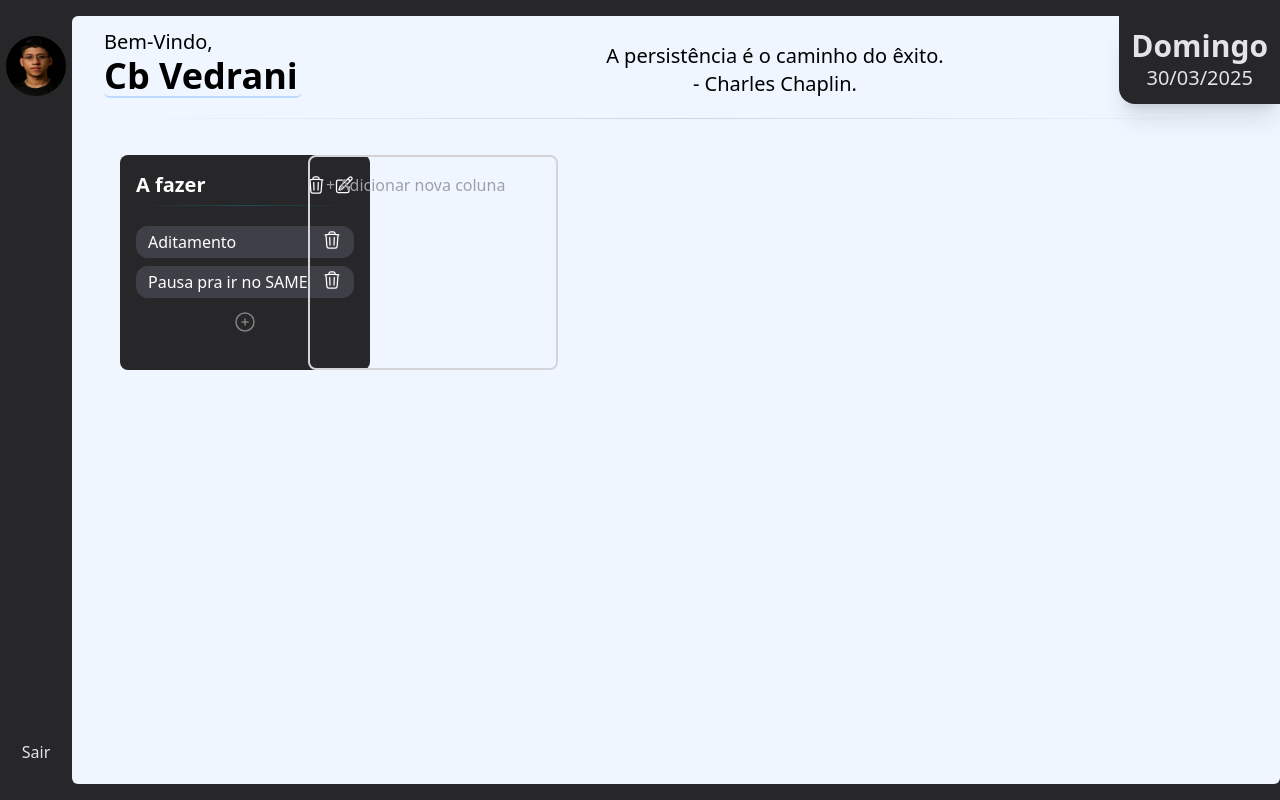
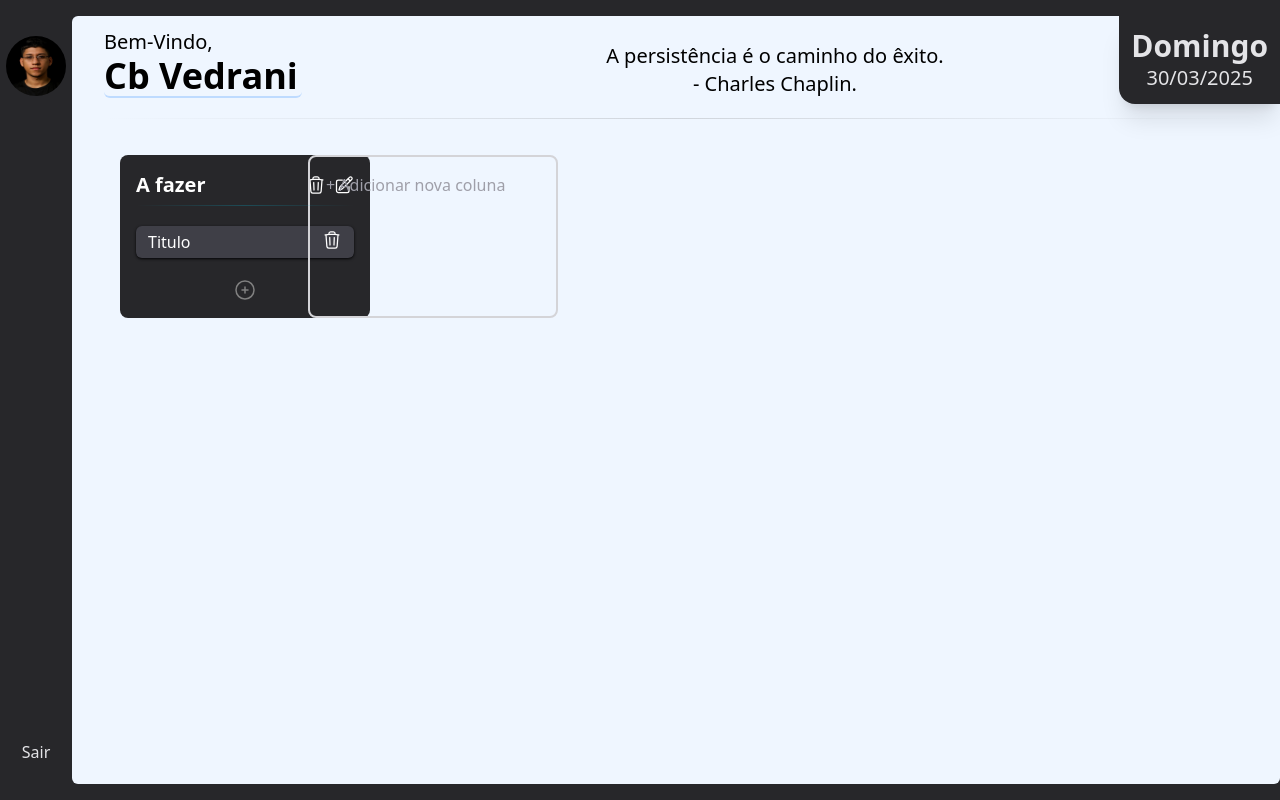
Before and after one commit to Dev-Vedrani/OrganizaMais, a Next.js app: page / in a window 1280 px wide. Built offline with nearby package versions, Linux system fonts and the light colour scheme.

Commit message:
Refact: code improvements

```diff
--- /dev/null
+++ b/src/app/Components/Icons/AddIcon.tsx
@@ -0,0 +1,18 @@
+export const AddIcon = () => {
+  return (
+    <svg
+      xmlns="http://www.w3.org/2000/svg"
+      fill="none"
+      viewBox="0 0 24 24"
+      strokeWidth={1.5}
+      stroke="gray"
+      className="size-6"
+    >
+      <path
+        strokeLinecap="round"
+        strokeLinejoin="round"
+        d="M12 9v6m3-3H9m12 0a9 9 0 1 1-18 0 9 9 0 0 1 18 0Z"
+      />
+    </svg>
+  );
+};
--- /dev/null
+++ b/src/app/Components/Icons/EditIcon.tsx
@@ -0,0 +1,18 @@
+export const EditIcon = () => {
+  return (
+    <svg
+      xmlns="http://www.w3.org/2000/svg"
+      fill="none"
+      viewBox="0 0 24 24"
+      strokeWidth={1.5}
+      stroke="currentColor"
+      className="size-5"
+    >
+      <path
+        strokeLinecap="round"
+        strokeLinejoin="round"
+        d="m16.862 4.487 1.687-1.688a1.875 1.875 0 1 1 2.652 2.652L10.582 16.07a4.5 4.5 0 0 1-1.897 1.13L6 18l.8-2.685a4.5 4.5 0 0 1 1.13-1.897l8.932-8.931Zm0 0L19.5 7.125M18 14v4.75A2.25 2.25 0 0 1 15.75 21H5.25A2.25 2.25 0 0 1 3 18.75V8.25A2.25 2.25 0 0 1 5.25 6H10"
+      />
+    </svg>
+  );
+};
--- /dev/null
+++ b/src/app/Components/Icons/TrashIcon.tsx
@@ -0,0 +1,18 @@
+export const TrashIcon = () => {
+  return (
+    <svg
+      xmlns="http://www.w3.org/2000/svg"
+      fill="none"
+      viewBox="0 0 24 24"
+      strokeWidth={1.5}
+      stroke="currentColor"
+      className="size-5"
+    >
+      <path
+        strokeLinecap="round"
+        strokeLinejoin="round"
+        d="m14.74 9-.346 9m-4.788 0L9.26 9m9.968-3.21c.342.052.682.107 1.022.166m-1.022-.165L18.16 19.673a2.25 2.25 0 0 1-2.244 2.077H8.084a2.25 2.25 0 0 1-2.244-2.077L4.772 5.79m14.456 0a48.108 48.108 0 0 0-3.478-.397m-12 .562c.34-.059.68-.114 1.022-.165m0 0a48.11 48.11 0 0 1 3.478-.397m7.5 0v-.916c0-1.18-.91-2.164-2.09-2.201a51.964 51.964 0 0 0-3.32 0c-1.18.037-2.09 1.022-2.09 2.201v.916m7.5 0a48.667 48.667 0 0 0-7.5 0"
+      />
+    </svg>
+  );
+};
--- a/src/app/Components/Tasks/AddColumn.tsx
+++ /dev/null
@@ -1,7 +0,0 @@
-export const AddColumn = () => {
-  return (
-    <button className="relative inline-flex items-center justify-center p-0.5 mb-2 me-2 overflow-hidden text-sm font-medium text-gray-900 rounded-lg group bg-gradient-to-br from-cyan-500 to-blue-500 group-hover:from-cyan-500 group-hover:to-blue-500 hover:text-white dark:text-white focus:ring-4 focus:outline-none focus:ring-cyan-200 dark:focus:ring-cyan-800">
-      oi
-    </button>
-  );
-};
--- /dev/null
+++ b/src/app/Components/Tasks/NewTask.tsx
@@ -0,0 +1,16 @@
+import { TrashIcon } from "../Icons/TrashIcon";
+
+export const NewTask = () => {
+  return (
+    <div className="my-5 flex flex-col gap-3">
+      <div className="flex flex-col">
+        <ul className="space-y-2">
+          <div className="flex flex-row justify-between shadow-sm shadow-zinc-950 bg-zinc-700 py-1 px-3 rounded-md cursor-grabbing hover:bg-zinc-600">
+            <li>Titulo</li>
+            <TrashIcon />
+          </div>
+        </ul>
+      </div>
+    </div>
+  );
+};
--- a/src/app/Components/Tasks/Tasks.tsx
+++ b/src/app/Components/Tasks/Tasks.tsx
@@ -1,100 +1,18 @@
+import { AddIcon } from "../Icons/AddIcon";
+import { NewTask } from "./NewTask";
+import { TitleColumn } from "./TitleColumn";
+
 export const TaskComponent = () => {
   return (
     <div className="grid grid-cols-1 sm:grid-cols-2 md:grid-cols-3 lg:grid-cols-4 xl:grid-cols-6 gap-4 p-4">
-      <div className="min-w-[250px] max-w-[350px] cursor-pointer rounded-lg bg-zinc-800 text-white p-4 hover:ring-2 hover:ring-cyan-200">
-        <div className="flex flex-row justify-between items-center ">
-          <div>
-            <span className="font-semibold text-xl">A fazer</span>
-          </div>
-          <div className="flex flex-row space-x-2">
-            <svg
-              xmlns="http://www.w3.org/2000/svg"
-              fill="none"
-              viewBox="0 0 24 24"
-              strokeWidth={1.5}
-              stroke="currentColor"
-              className="size-5"
-            >
-              <path
-                strokeLinecap="round"
-                strokeLinejoin="round"
-                d="m14.74 9-.346 9m-4.788 0L9.26 9m9.968-3.21c.342.052.682.107 1.022.166m-1.022-.165L18.16 19.673a2.25 2.25 0 0 1-2.244 2.077H8.084a2.25 2.25 0 0 1-2.244-2.077L4.772 5.79m14.456 0a48.108 48.108 0 0 0-3.478-.397m-12 .562c.34-.059.68-.114 1.022-.165m0 0a48.11 48.11 0 0 1 3.478-.397m7.5 0v-.916c0-1.18-.91-2.164-2.09-2.201a51.964 51.964 0 0 0-3.32 0c-1.18.037-2.09 1.022-2.09 2.201v.916m7.5 0a48.667 48.667 0 0 0-7.5 0"
-              />
-            </svg>
-            <svg
-              xmlns="http://www.w3.org/2000/svg"
-              fill="none"
-              viewBox="0 0 24 24"
-              strokeWidth={1.5}
-              stroke="currentColor"
-              className="size-5"
-            >
-              <path
-                strokeLinecap="round"
-                strokeLinejoin="round"
-                d="m16.862 4.487 1.687-1.688a1.875 1.875 0 1 1 2.652 2.652L10.582 16.07a4.5 4.5 0 0 1-1.897 1.13L6 18l.8-2.685a4.5 4.5 0 0 1 1.13-1.897l8.932-8.931Zm0 0L19.5 7.125M18 14v4.75A2.25 2.25 0 0 1 15.75 21H5.25A2.25 2.25 0 0 1 3 18.75V8.25A2.25 2.25 0 0 1 5.25 6H10"
-              />
-            </svg>
-          </div>
-        </div>
+      <div className="min-w-[250px] max-w-[350px] rounded-lg bg-zinc-800 text-white p-4 hover:ring-2 hover:ring-cyan-200">
+        <TitleColumn />
         <hr className="my-1.5 h-px border-t-0 bg-transparent bg-gradient-to-r from-transparent via-cyan-500 to-transparent opacity-25 dark:via-cyan-400" />
-        <div className="my-5 flex flex-col gap-3">
-          <div className="flex flex-col">
-            <ul className="space-y-2">
-              <div className="flex flex-row justify-between bg-zinc-700 py-1 px-3 rounded-xl">
-                <li>Aditamento</li>
-                <svg
-                  xmlns="http://www.w3.org/2000/svg"
-                  fill="none"
-                  viewBox="0 0 24 24"
-                  strokeWidth={1.5}
-                  stroke="currentColor"
-                  className="size-5"
-                >
-                  <path
-                    strokeLinecap="round"
-                    strokeLinejoin="round"
-                    d="m14.74 9-.346 9m-4.788 0L9.26 9m9.968-3.21c.342.052.682.107 1.022.166m-1.022-.165L18.16 19.673a2.25 2.25 0 0 1-2.244 2.077H8.084a2.25 2.25 0 0 1-2.244-2.077L4.772 5.79m14.456 0a48.108 48.108 0 0 0-3.478-.397m-12 .562c.34-.059.68-.114 1.022-.165m0 0a48.11 48.11 0 0 1 3.478-.397m7.5 0v-.916c0-1.18-.91-2.164-2.09-2.201a51.964 51.964 0 0 0-3.32 0c-1.18.037-2.09 1.022-2.09 2.201v.916m7.5 0a48.667 48.667 0 0 0-7.5 0"
-                  />
-                </svg>
-              </div>
-              <div className="flex flex-row justify-between bg-zinc-700 py-1 px-3 rounded-xl">
-                <li>Pausa pra ir no SAME</li>
-                <svg
-                  xmlns="http://www.w3.org/2000/svg"
-                  fill="none"
-                  viewBox="0 0 24 24"
-                  strokeWidth={1.5}
-                  stroke="currentColor"
-                  className="size-5"
-                >
-                  <path
-                    strokeLinecap="round"
-                    strokeLinejoin="round"
-                    d="m14.74 9-.346 9m-4.788 0L9.26 9m9.968-3.21c.342.052.682.107 1.022.166m-1.022-.165L18.16 19.673a2.25 2.25 0 0 1-2.244 2.077H8.084a2.25 2.25 0 0 1-2.244-2.077L4.772 5.79m14.456 0a48.108 48.108 0 0 0-3.478-.397m-12 .562c.34-.059.68-.114 1.022-.165m0 0a48.11 48.11 0 0 1 3.478-.397m7.5 0v-.916c0-1.18-.91-2.164-2.09-2.201a51.964 51.964 0 0 0-3.32 0c-1.18.037-2.09 1.022-2.09 2.201v.916m7.5 0a48.667 48.667 0 0 0-7.5 0"
-                  />
-                </svg>
-              </div>
-            </ul>
-          </div>
-          <div>
-            <span className="flex justify-center items-center">
-              <svg
-                xmlns="http://www.w3.org/2000/svg"
-                fill="none"
-                viewBox="0 0 24 24"
-                strokeWidth={1.5}
-                stroke="gray"
-                className="size-6"
-              >
-                <path
-                  strokeLinecap="round"
-                  strokeLinejoin="round"
-                  d="M12 9v6m3-3H9m12 0a9 9 0 1 1-18 0 9 9 0 0 1 18 0Z"
-                />
-              </svg>
-            </span>
-          </div>
+        <NewTask />
+        <div>
+          <span className="flex justify-center items-center">
+            <AddIcon />
+          </span>
         </div>
       </div>
 
--- /dev/null
+++ b/src/app/Components/Tasks/TitleColumn.tsx
@@ -0,0 +1,16 @@
+import { EditIcon } from "../Icons/EditIcon";
+import { TrashIcon } from "../Icons/TrashIcon";
+
+export const TitleColumn = () => {
+  return (
+    <div className="flex flex-row justify-between items-center ">
+      <div>
+        <span className="font-semibold text-xl">A fazer</span>
+      </div>
+      <div className="flex flex-row space-x-2">
+        <TrashIcon />
+        <EditIcon />
+      </div>
+    </div>
+  );
+};
```
